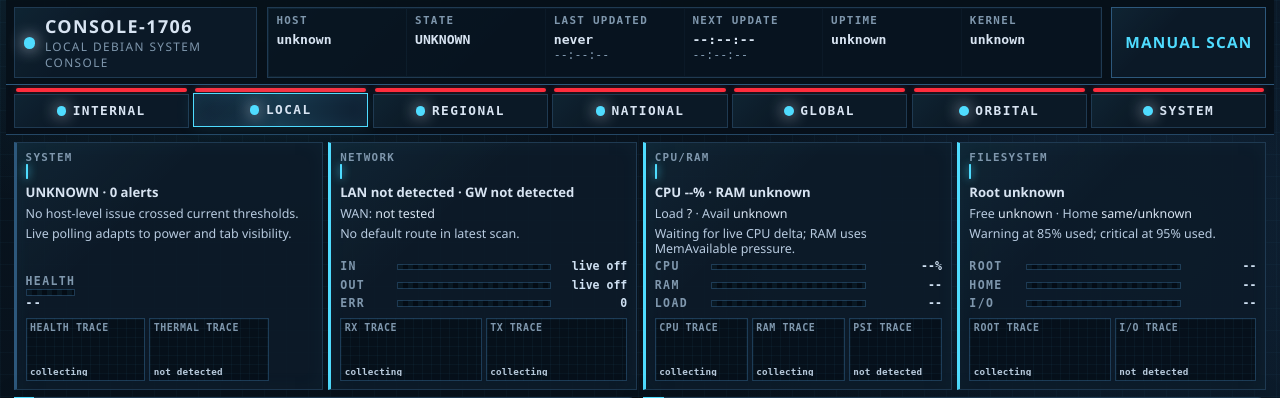
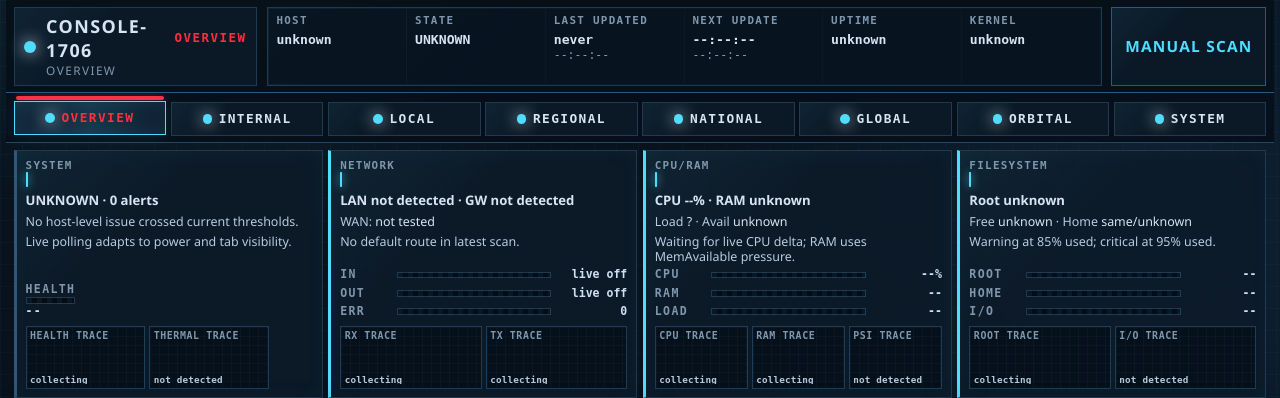
Before and after one commit to joeszilagyi/Console-1701, a FastAPI app: page / in a window 1280 px wide. Shown: the top 398 px of the page. Run offline with FastAPI, Linux system fonts and the light colour scheme; data that the repository does not hold is empty.

Commit message:
Make scope nav route aware

```diff
--- a/console1706/api.py
+++ b/console1706/api.py
@@ -32,6 +32,8 @@ from console1706.terminal_action import TerminalLaunchError, launch_host_alert_c
 PACKAGE_DIR = Path(__file__).resolve().parent
 templates = Jinja2Templates(directory=str(PACKAGE_DIR / "templates"))
 _SCAN_LOCK = threading.Lock()
+SCOPE_NAMES = ("INTERNAL", "LOCAL", "REGIONAL", "NATIONAL", "GLOBAL", "ORBITAL", "SYSTEM")
+NAV_SCOPE_NAMES = ("OVERVIEW", *SCOPE_NAMES)
 
 
 class HandoffRequest(BaseModel):
@@ -74,8 +76,7 @@ def _run_scan_locked(config_path: str | None) -> None:
 def build_router(config_path: str | None = None) -> APIRouter:
     router = APIRouter()
 
-    @router.get("/", response_class=HTMLResponse)
-    def index(request: Request):
+    def render_index(request: Request, active_scope: str = "LOCAL"):
         with _conn(config_path) as conn:
             summary = get_system_summary(conn)
             host = get_latest_host_snapshot(conn)
@@ -97,8 +98,23 @@ def build_router(config_path: str | None = None) -> APIRouter:
                 "attention": attention,
                 "events": events,
                 "handoffs": handoffs,
+                "scopes": NAV_SCOPE_NAMES,
+                "active_scope": active_scope,
             },
         )
+
+    @router.get("/", response_class=HTMLResponse)
+    def index(request: Request):
+        return render_index(request, "OVERVIEW")
+
+    @router.get("/{scope}", response_class=HTMLResponse)
+    def scoped_index(request: Request, scope: str):
+        normalized = scope.upper()
+        if normalized == "OVERVIEW":
+            return render_index(request, "OVERVIEW")
+        if normalized not in SCOPE_NAMES:
+            raise HTTPException(status_code=404, detail="Scope not found")
+        return render_index(request, normalized)
 
     @router.get("/repos/{repo_id}", response_class=HTMLResponse)
     def repo_page(request: Request, repo_id: int):
--- a/console1706/static/app.css
+++ b/console1706/static/app.css
@@ -102,7 +102,7 @@ summary {
   top: 4.25rem;
   z-index: 25;
   display: grid;
-  grid-template-columns: repeat(7, minmax(0, 1fr));
+  grid-template-columns: repeat(8, minmax(0, 1fr));
   gap: 0.28rem;
   width: var(--shell-width);
   margin: 0 auto;
@@ -128,6 +128,8 @@ summary {
   border-radius: 999px;
   background: var(--red);
   box-shadow: 0 0 9px rgba(255, 45, 61, 0.36);
+  opacity: 0;
+  transition: opacity 250ms ease;
 }
 
 .scope-gap {
@@ -199,6 +201,14 @@ summary {
   opacity: 1;
 }
 
+.scope-button.is-selected .scope-cap {
+  opacity: 1;
+}
+
+.scope-button.is-selected b {
+  color: var(--red);
+}
+
 .brand-block,
 .command-readouts,
 .action-button,
@@ -219,6 +229,19 @@ summary {
   padding: 0.42rem 0.6rem;
 }
 
+.brand-copy {
+  min-width: 0;
+  flex: 1;
+}
+
+.brand-title-line {
+  display: flex;
+  justify-content: space-between;
+  gap: 0.75rem;
+  align-items: center;
+  min-width: 0;
+}
+
 .signal-dot {
   width: 0.72rem;
   height: 0.72rem;
@@ -229,8 +252,21 @@ summary {
 
 .brand-block h1 {
   margin: 0;
+  min-width: 0;
   font-size: 1.12rem;
   letter-spacing: 0.08em;
+  text-transform: uppercase;
+}
+
+.brand-title-line strong {
+  flex: 0 0 auto;
+  color: var(--red);
+  font-family: "Cascadia Mono", "Fira Code", ui-monospace, monospace;
+  font-size: 0.78rem;
+  font-weight: 900;
+  letter-spacing: 0.12em;
+  line-height: 1;
+  text-align: right;
   text-transform: uppercase;
 }
 
--- a/console1706/static/app.js
+++ b/console1706/static/app.js
@@ -138,8 +138,9 @@ function setSelectedScope(scope) {
 function initScopeNav() {
   const links = document.querySelectorAll("[data-scope-nav]");
   if (!links.length) return;
-  const stored = window.localStorage.getItem(SCOPE_STORAGE_KEY) || "LOCAL";
-  setSelectedScope(stored);
+  const activeScope = document.body.dataset.activeScope || "LOCAL";
+  window.localStorage.setItem(SCOPE_STORAGE_KEY, activeScope);
+  setSelectedScope(activeScope);
   links.forEach((link) => {
     link.addEventListener("click", () => {
       window.localStorage.setItem(SCOPE_STORAGE_KEY, link.dataset.scopeNav || "LOCAL");
--- a/console1706/templates/index.html
+++ b/console1706/templates/index.html
@@ -4,9 +4,9 @@
     <meta charset="utf-8">
     <meta name="viewport" content="width=device-width, initial-scale=1">
     <title>console-1706</title>
-    <link rel="stylesheet" href="/static/app.css?v=machine-console-12">
+    <link rel="stylesheet" href="/static/app.css?v=machine-console-13">
   </head>
-  <body>
+  <body data-active-scope="{{ active_scope or 'LOCAL' }}">
     {% set snap = host.snapshot if host else {} %}
     {% set identity = snap.identity or {} %}
     {% set os_info = snap.os or {} %}
@@ -47,9 +47,12 @@
     <header class="command-strip">
       <div class="brand-block">
         <span class="signal-dot status-{{ host_summary.state | lower }}"></span>
-        <div>
-          <h1>console-1706</h1>
-          <p>Local Debian system console</p>
+        <div class="brand-copy">
+          <div class="brand-title-line">
+            <h1>console-1706</h1>
+            <strong>{{ active_scope or "LOCAL" }}</strong>
+          </div>
+          <p>{{ active_scope or "LOCAL" }}</p>
         </div>
       </div>
       <div class="command-readouts">
@@ -72,8 +75,13 @@
     </header>
 
     <nav class="scope-nav" aria-label="Console scope selector">
-      {% for scope in ["INTERNAL", "LOCAL", "REGIONAL", "NATIONAL", "GLOBAL", "ORBITAL", "SYSTEM"] %}
-        <a class="scope-button" href="/" data-scope-nav="{{ scope }}">
+      {% for scope in scopes %}
+        <a
+          class="scope-button{% if scope == active_scope %} is-selected{% endif %}"
+          href="{{ '/' if scope == 'OVERVIEW' else '/' ~ scope }}"
+          data-scope-nav="{{ scope }}"
+          {% if scope == active_scope %}aria-current="page"{% endif %}
+        >
           <span class="scope-cap" aria-hidden="true"></span>
           <span class="scope-gap" aria-hidden="true"></span>
           <span class="scope-face">
@@ -783,6 +791,6 @@
     </main>
 
     <div id="toast" role="status" aria-live="polite"></div>
-    <script src="/static/app.js?v=machine-console-12"></script>
+    <script src="/static/app.js?v=machine-console-13"></script>
   </body>
 </html>
```
Also changed, not shown: tests/test_app.py (+23 -3 lines).
